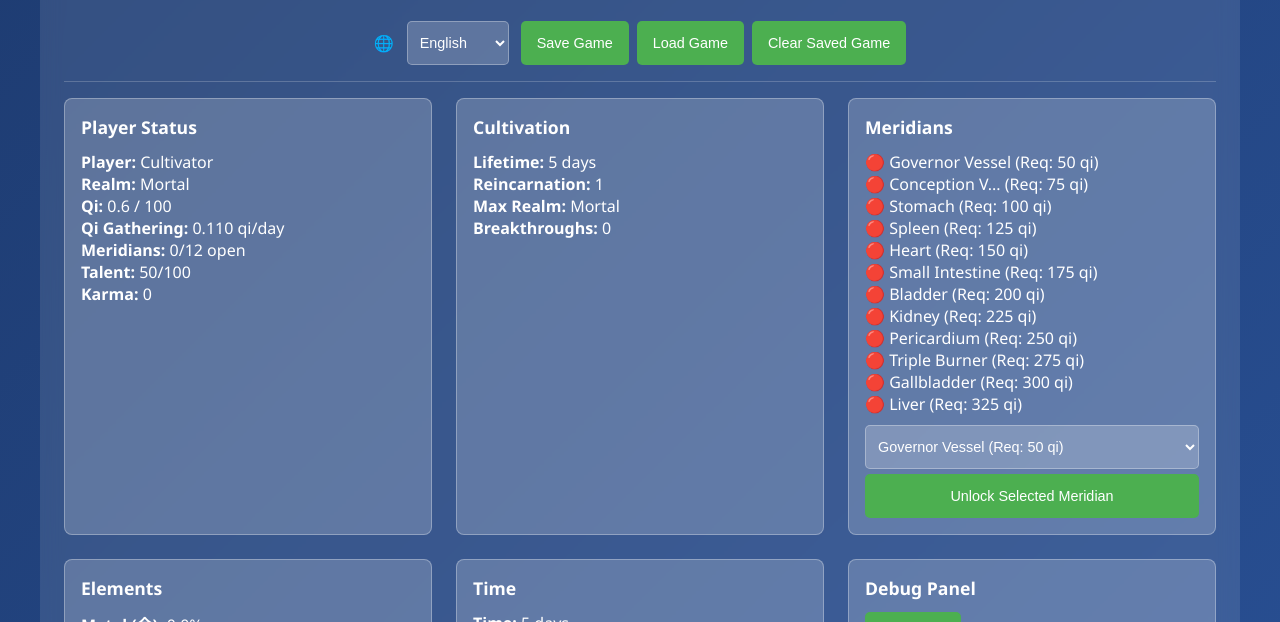
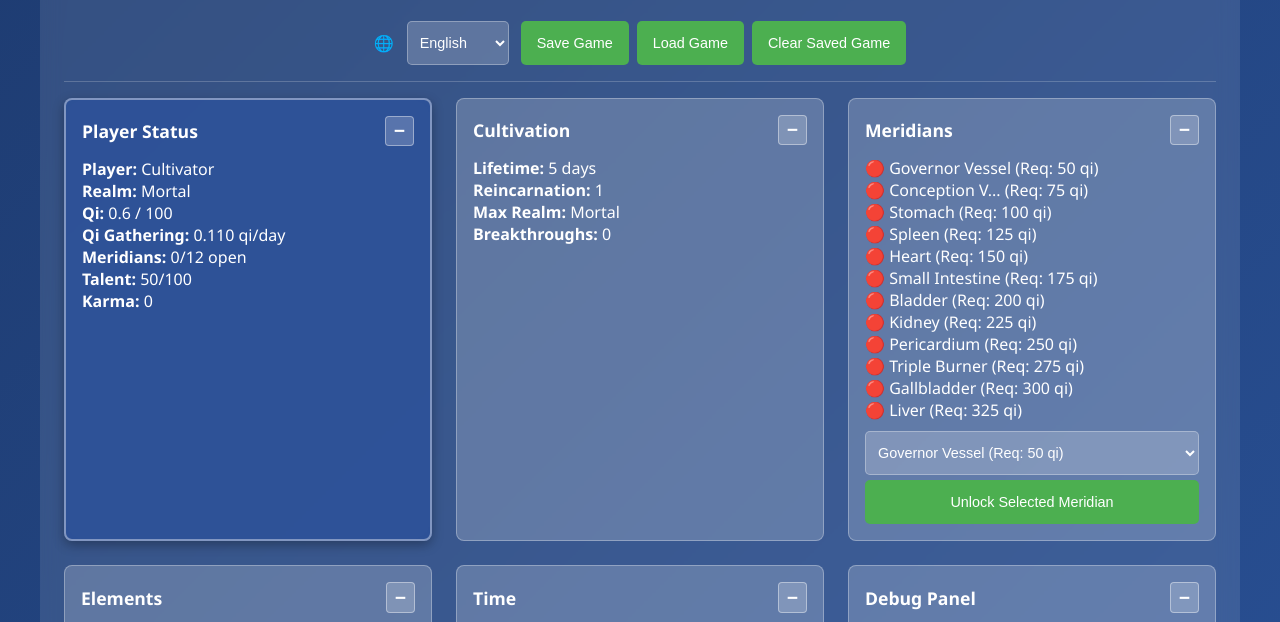
Before and after one commit to Kahdeg-15520487/culsim, a website built with Vite: page index.html in a window 1280 px wide. Shown: the part 102-724 px from the top of the page. Built offline with nearby package versions, Linux system fonts and the light colour scheme.

Commit message:
update ui

```diff
--- a/index.html
+++ b/index.html
@@ -83,22 +83,31 @@
       justify-content: space-between;
     }
 
-    /* Collapsible card system */
-    .card-toggle {
-      background: none;
-      border: none;
-      color: white;
-      font-size: 1.2rem;
+    /* Collapsible card system - Higher specificity to override global button styles */
+    .info-card .card-toggle {
+      background: rgba(255, 255, 255, 0.2) !important;
+      border: 1px solid rgba(255, 255, 255, 0.4) !important;
+      color: white !important;
+      font-size: 1.2rem !important;
       cursor: pointer;
-      padding: 0;
+      padding: 0.2rem 0.5rem !important;
       margin: 0;
       width: auto;
-      display: none;
+      min-height: auto !important;
+      border-radius: 4px !important;
+      display: inline-block !important;
+      font-weight: bold;
+    }
+
+    .info-card .card-toggle:hover {
+      background: rgba(255, 255, 255, 0.3) !important;
     }
 
     .card-content {
       transition: max-height 0.3s ease, opacity 0.3s ease;
       overflow: hidden;
+      max-height: 500px; /* Set initial max-height for animation */
+      opacity: 1;
     }
 
     .card-collapsed .card-content {
@@ -106,11 +115,18 @@
       opacity: 0;
     }
 
-    /* Show collapse buttons on mobile */
-    @media (max-width: 767px) {
-      .card-toggle {
-        display: inline-block;
-      }
+    /* Show collapse buttons on all screen sizes */
+    /* Remove this section as styling is now above */
+
+    /* Sticky player status panel */
+    .player-status-sticky {
+      position: sticky;
+      top: 1rem;
+      z-index: 100;
+      background: rgba(46, 82, 152, 0.95);
+      backdrop-filter: blur(15px);
+      border: 2px solid rgba(255, 255, 255, 0.4);
+      box-shadow: 0 4px 12px rgba(0, 0, 0, 0.3);
     }
 
     /* Responsive button layout */
@@ -254,7 +270,7 @@
     </div>
 
     <div class="game-info">
-      <div class="info-card">
+      <div class="info-card player-status-sticky">
         <h3 id="player-status-title">Player Status <button class="card-toggle" data-card="player-status">−</button></h3>
         <div class="card-content" id="player-status-content">
           <div id="player-status">Loading...</div>
--- a/src/main.ts
+++ b/src/main.ts
@@ -245,15 +245,32 @@ function updateUI() {
   updateMeridianSelect();
 }
 
+// Helper function to update panel titles while preserving collapse buttons
+function updatePanelTitle(titleId: string, newText: string) {
+  const titleEl = document.getElementById(titleId);
+  if (titleEl) {
+    const button = titleEl.querySelector('.card-toggle');
+    if (button) {
+      // Preserve the button
+      titleEl.innerHTML = `${newText} `;
+      titleEl.appendChild(button);
+    } else {
+      titleEl.textContent = newText;
+    }
+  }
+}
+
 // Update all UI text elements (titles, buttons, etc.)
 function updateUIText() {
   gameTitleEl.textContent = i18n.t('ui.gameTitle');
-  playerStatusTitleEl.textContent = i18n.t('ui.playerStatus');
-  cultivationTitleEl.textContent = i18n.t('ui.cultivationInfo');
-  meridiansTitleEl.textContent = i18n.t('ui.meridianInfo');
-  elementsTitleEl.textContent = i18n.t('status.elements');
-  timeTitleEl.textContent = i18n.t('ui.timeInfo');
-  debugTitleEl.textContent = i18n.t('ui.debugTitle');
+
+  // Update panel titles while preserving collapse buttons
+  updatePanelTitle('player-status-title', i18n.t('ui.playerStatus'));
+  updatePanelTitle('cultivation-title', i18n.t('ui.cultivationInfo'));
+  updatePanelTitle('meridians-title', i18n.t('ui.meridianInfo'));
+  updatePanelTitle('elements-title', i18n.t('status.elements'));
+  updatePanelTitle('time-title', i18n.t('ui.timeInfo'));
+  updatePanelTitle('debug-title', i18n.t('ui.debugTitle'));
 
   // Update button texts
   startBtn.textContent = isRunning ? i18n.t('ui.stopGame') : i18n.t('ui.startGame');
```
